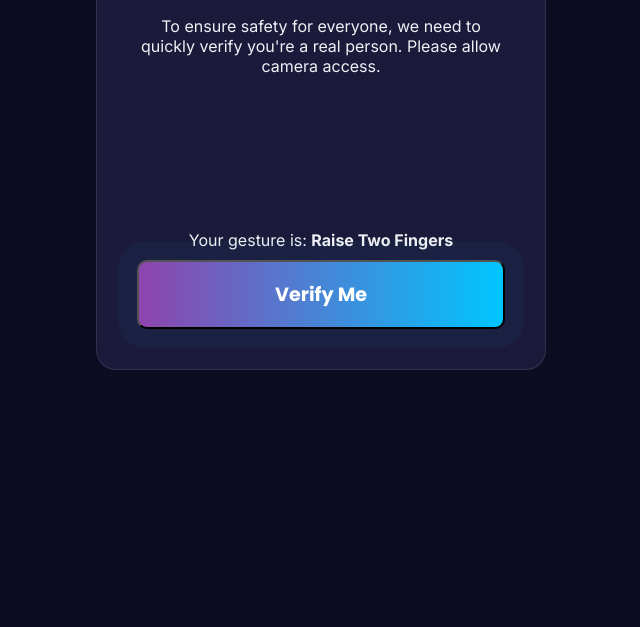
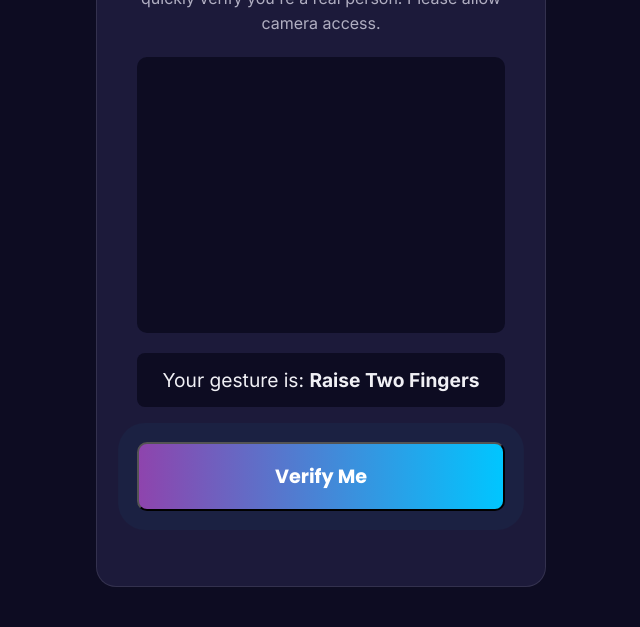
Before and after one commit to nitepamoja/nitepamoja, a plain HTML site: page verify.html in a window 1280 px wide. Shown: the part 335-962 px from the top of the page, without its empty margins (319-959 px from the left). Before the commit the page ends 800 px from the top, so only its background shows below. Drawn offline with Linux system fonts and the light colour scheme.

Commit message:
Update style.css

```diff
--- a/style.css
+++ b/style.css
@@ -361,3 +361,42 @@ nav a:hover {
     font-weight: 700;
     text-decoration: none;
 }
+
+/* --- VERIFICATION PAGE STYLES --- */
+.verification-instructions {
+    color: var(--text-dark);
+    margin-bottom: 20px;
+    line-height: 1.6;
+}
+
+.camera-container {
+    width: 100%;
+    aspect-ratio: 4 / 3;
+    background-color: var(--bg-dark);
+    border-radius: 10px;
+    margin-bottom: 20px;
+    overflow: hidden;
+    position: relative;
+}
+
+#webcam {
+    width: 100%;
+    height: 100%;
+    object-fit: cover;
+    transform: scaleX(-1); /* Mirror the camera feed */
+}
+
+.gesture-prompt {
+    font-size: 1.2rem;
+    padding: 15px;
+    background-color: var(--bg-dark);
+    border-radius: 8px;
+    margin-bottom: 25px;
+}
+
+.status-text {
+    color: var(--secondary-accent);
+    margin-top: 15px;
+    min-height: 20px;
+    font-weight: 700;
+}
```
